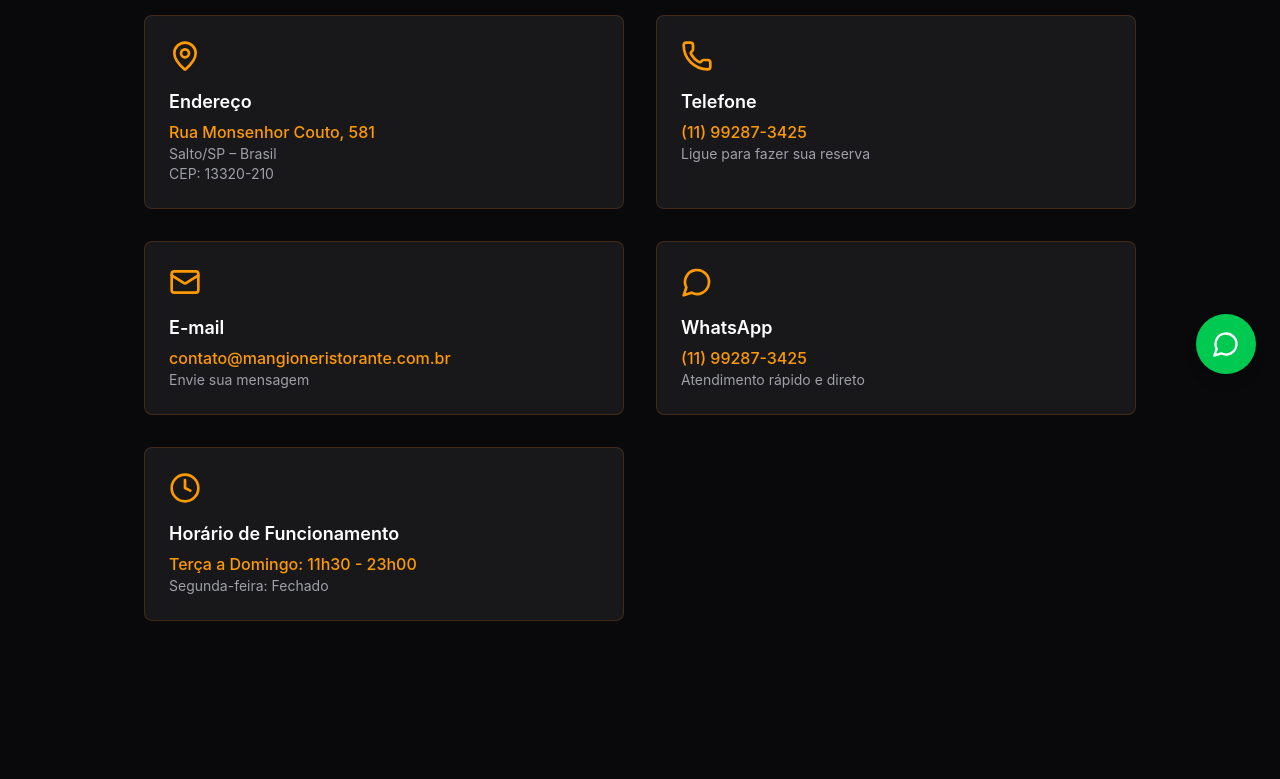
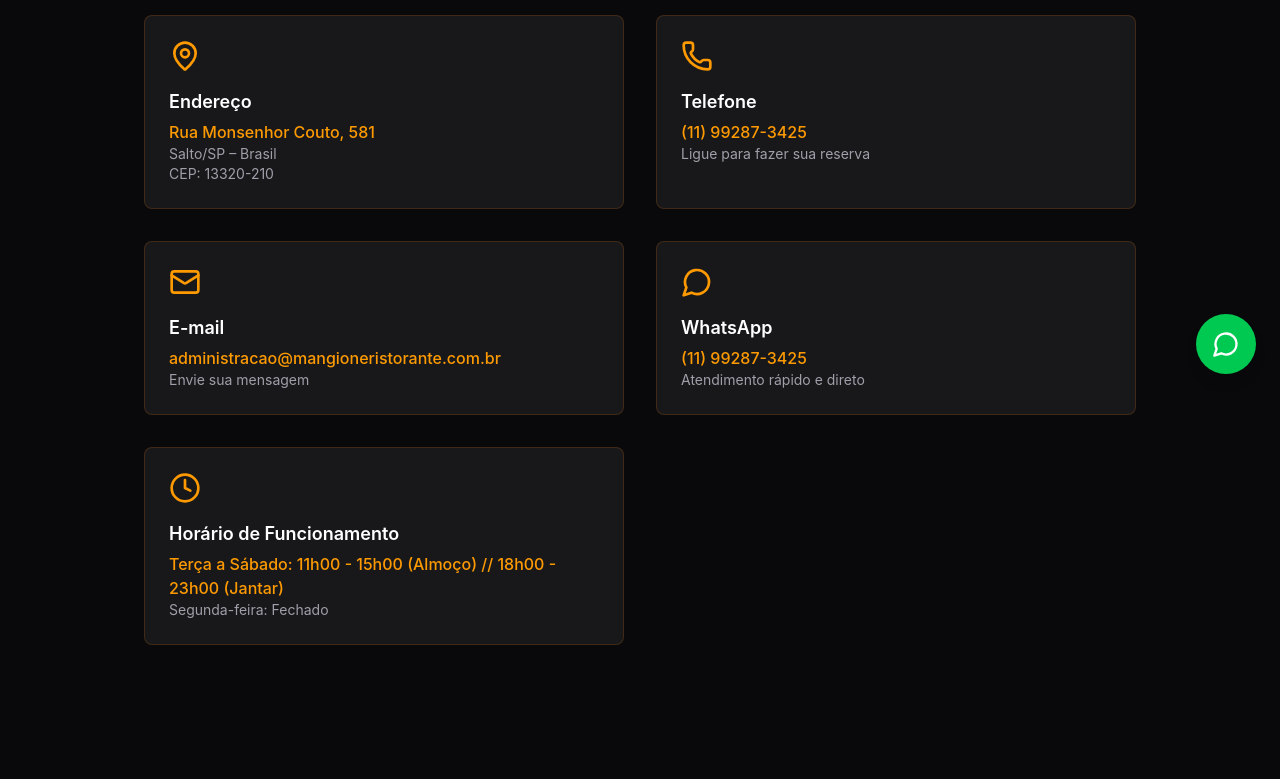
Before and after one commit to jukebox123/don-mangione-site, a React (Vite) app: page /contato in a window 1280 px wide. Shown: the part 402-1181 px from the top of the page. Built offline with nearby package versions, Linux system fonts and the light colour scheme.

Commit message:
Update Contact.tsx

```diff
--- a/src/app/pages/Contact.tsx
+++ b/src/app/pages/Contact.tsx
@@ -35,7 +35,7 @@
     {
       icon: Mail,
       title: "E-mail",
-      content: "contato@mangioneristorante.com.br",
+      content: "administracao@mangioneristorante.com.br",
       subtitle: "Envie sua mensagem",
     },
     {
@@ -48,7 +48,8 @@
     {
       icon: Clock,
       title: "Horário de Funcionamento",
-      content: "Terça a Domingo: 11h30 - 23h00",
+      content: "Terça a Sábado: 11h00 - 15h00 (Almoço) // 18h00 - 23h00 (Jantar)" ,
+      subtitle: "Domingo: 09h00 - 15h00",
       subtitle: "Segunda-feira: Fechado",
     },
   ];
```
